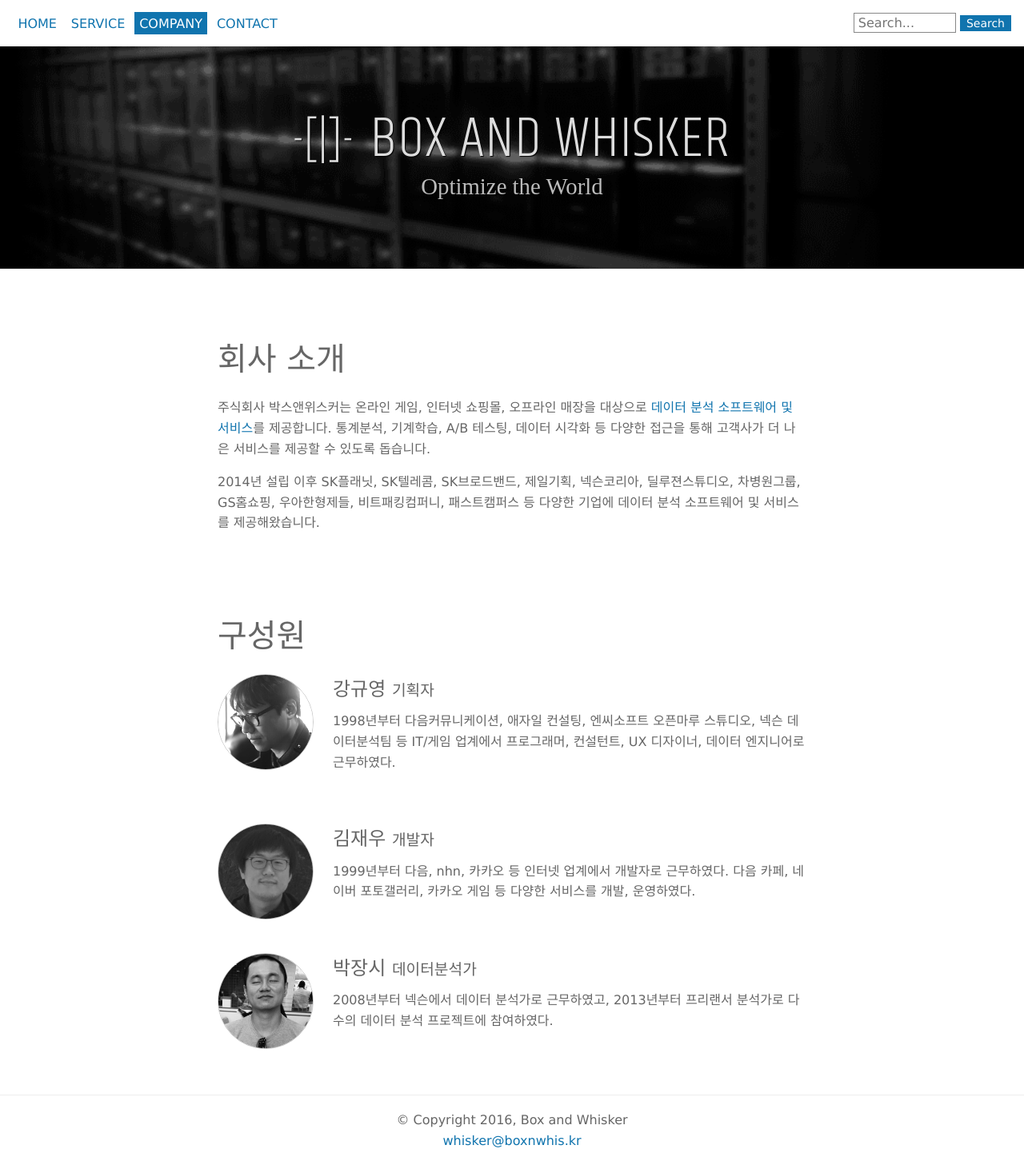
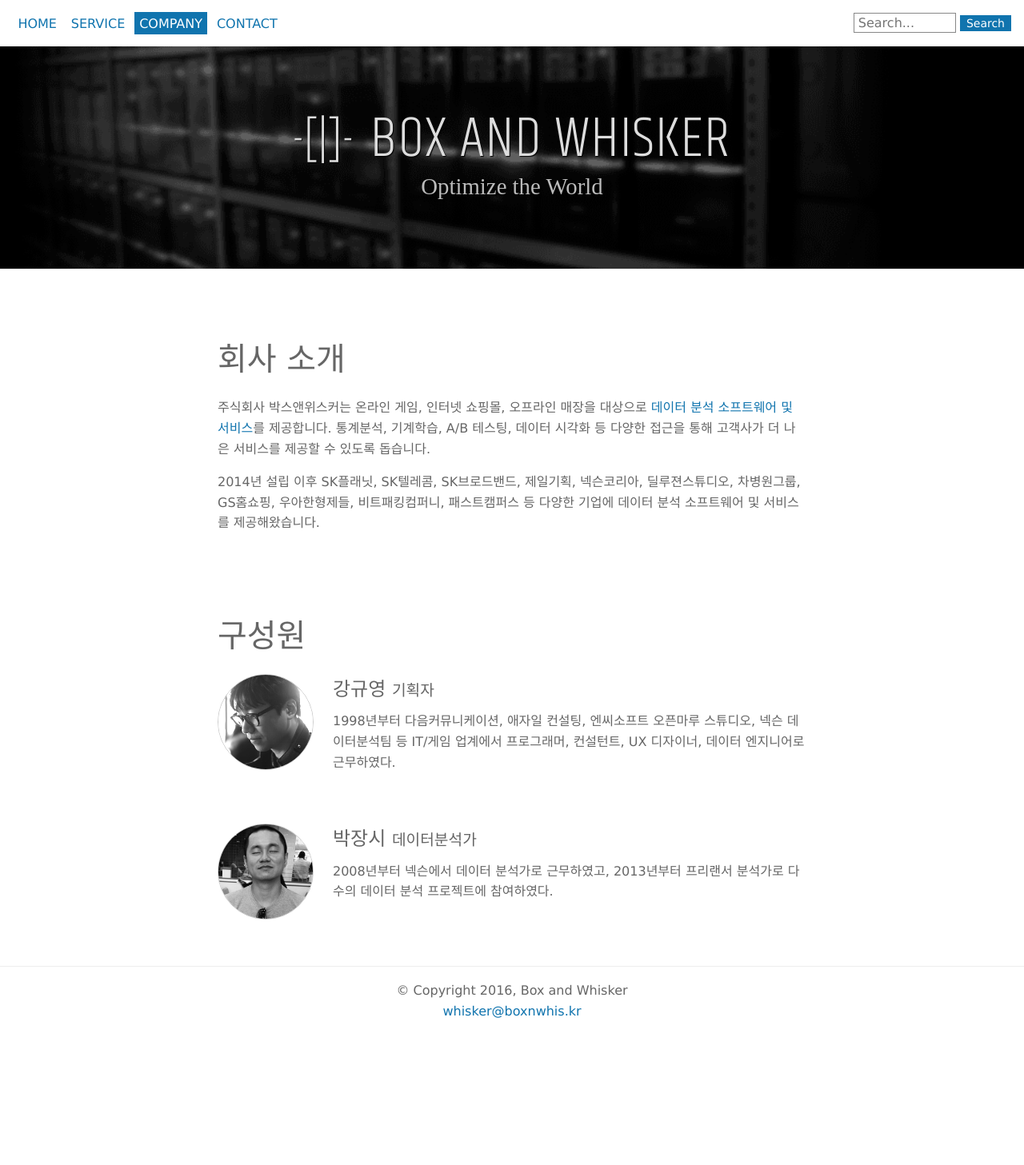
Before and after one commit to boxnwhiskr/boxnwhiskr.github.io, a Jekyll site: the page built from company.html, in a window 1280 px wide. Shown: the whole page at 80% size. Built offline with Jekyll 4.4.1, drawn with Linux system fonts in a browser that asks for light colours; nearby versions of some CDN libraries; some web fonts are replaced; after the commit the page ends 1295 px from its top, so only the background shows below that.

Commit message:
Update company info

```diff
--- a/_data/members.yaml
+++ b/_data/members.yaml
@@ -5,11 +5,6 @@
     1998년부터 다음커뮤니케이션, 애자일 컨설팅, 엔씨소프트 오픈마루 스튜디오,
     넥슨 데이터분석팀 등 IT/게임 업계에서 프로그래머, 컨설턴트, UX 디자이너, 데이터
     엔지니어로 근무하였다.
-- name: 김재우
-  title: 개발자
-  image: /img/people/jaewoo.png
-  description: |
-    1999년부터 다음, nhn, 카카오 등 인터넷 업계에서 개발자로 근무하였다. 다음 카페, 네이버 포토갤러리, 카카오 게임 등 다양한 서비스를 개발, 운영하였다.
 - name: 박장시
   title: 데이터분석가
   image: /img/people/jangsea.png
```
Also changed, not shown: img/people/jaewoo.png (deleted).
